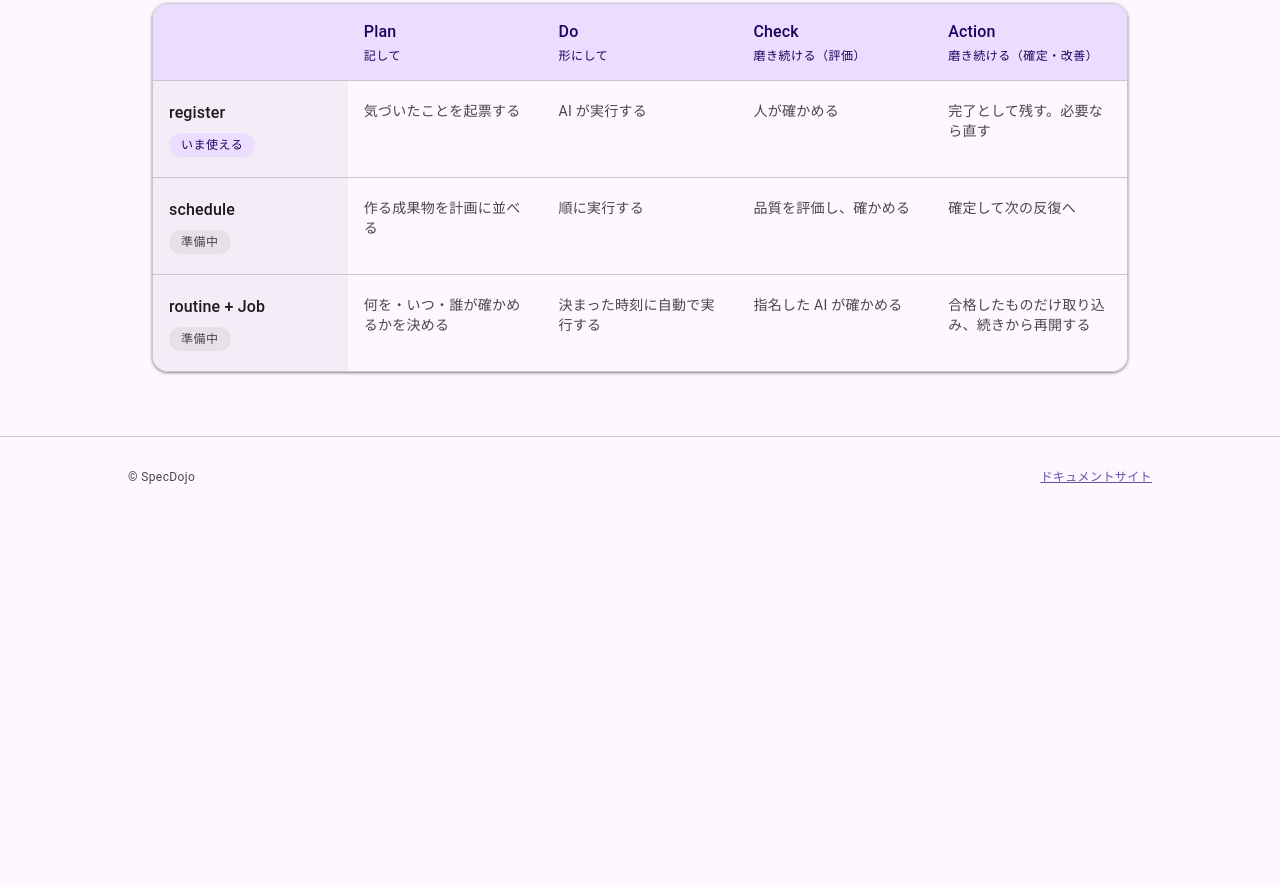
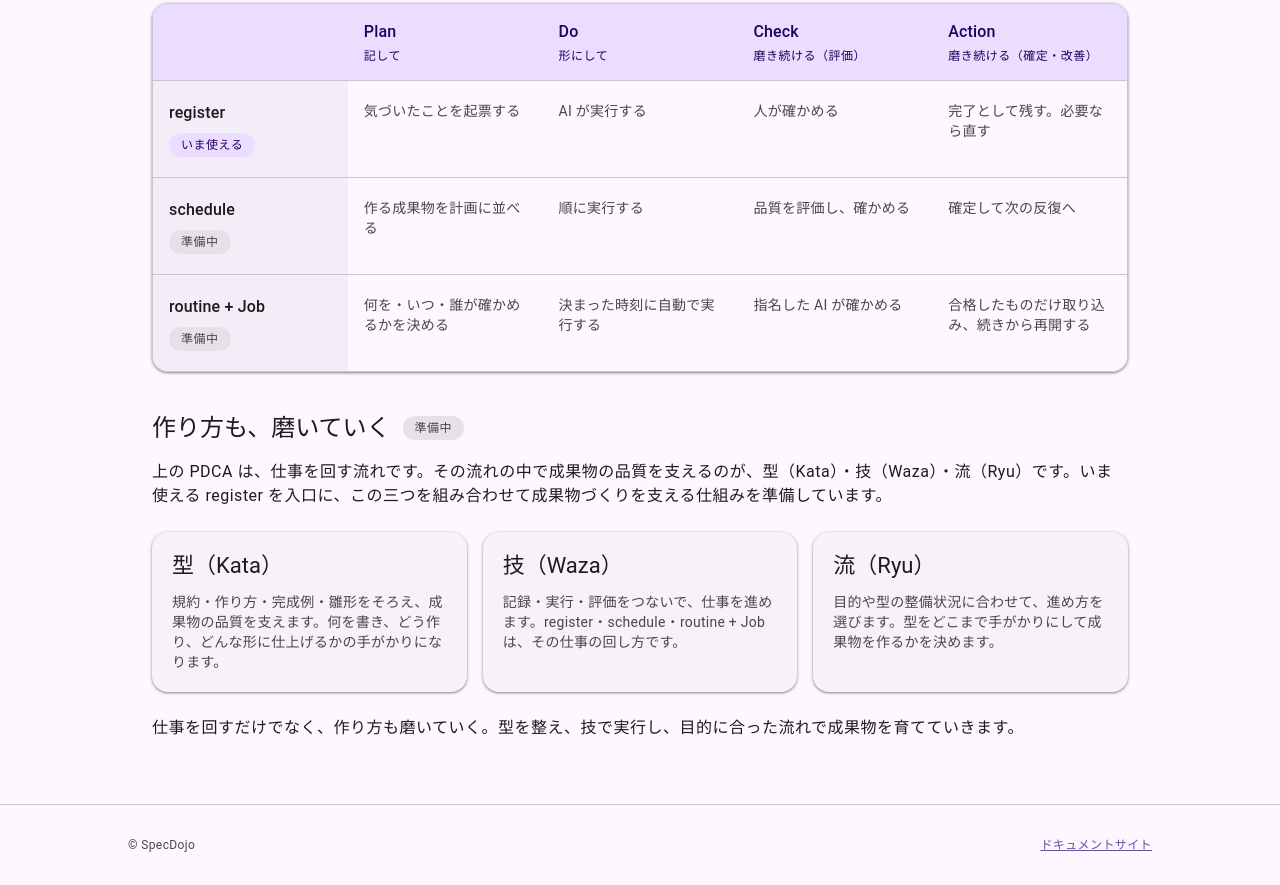
Before and after one commit to specdojo/specdojo-lp, an Astro site: page / in a window 1280 px wide. Shown: the part 10032-10917 px from the top of the page. Before the commit the page ends 10549 px from the top, so only its background shows below. Built offline with nearby package versions, Linux system fonts and the light colour scheme; Astro itself is replaced by a stand-in of ours.

Commit message:
exec(register PJR-MR7S): LP の「これから」に Kata・Waza・Ryu の役割を追記する
Refs: prj-0002:PJR-MR7S

```diff
--- a/src/components/sections/Roadmap.astro
+++ b/src/components/sections/Roadmap.astro
@@ -142,4 +142,45 @@ const roadmapRows: RoadmapRow[] = [
       </div>
     ))}
   </div>
+
+  <div class="mt-10">
+    <div class="flex flex-wrap items-center gap-3">
+      <h3 class="text-headline-small text-on-surface">作り方も、磨いていく</h3>
+      <span class="rounded-full bg-surface-container-highest px-3 py-1 text-label-medium text-on-surface-variant">
+        準備中
+      </span>
+    </div>
+    <p class="mt-4 text-body-large text-on-surface">
+      上の PDCA
+      は、仕事を回す流れです。その流れの中で成果物の品質を支えるのが、型（Kata）・技（Waza）・流（Ryu）です。いま使える
+      register
+      を入口に、この三つを組み合わせて成果物づくりを支える仕組みを準備しています。
+    </p>
+
+    <ul class="mt-6 grid gap-4 md:grid-cols-3">
+      <li class="rounded-large bg-surface-container-low p-5 shadow-elevation-1">
+        <h4 class="text-title-large text-on-surface">型（Kata）</h4>
+        <p class="mt-3 text-body-medium text-on-surface-variant">
+          規約・作り方・完成例・雛形をそろえ、成果物の品質を支えます。何を書き、どう作り、どんな形に仕上げるかの手がかりになります。
+        </p>
+      </li>
+      <li class="rounded-large bg-surface-container-low p-5 shadow-elevation-1">
+        <h4 class="text-title-large text-on-surface">技（Waza）</h4>
+        <p class="mt-3 text-body-medium text-on-surface-variant">
+          記録・実行・評価をつないで、仕事を進めます。register・schedule・routine
+          + Job は、その仕事の回し方です。
+        </p>
+      </li>
+      <li class="rounded-large bg-surface-container-low p-5 shadow-elevation-1">
+        <h4 class="text-title-large text-on-surface">流（Ryu）</h4>
+        <p class="mt-3 text-body-medium text-on-surface-variant">
+          目的や型の整備状況に合わせて、進め方を選びます。型をどこまで手がかりにして成果物を作るかを決めます。
+        </p>
+      </li>
+    </ul>
+
+    <p class="mt-6 text-body-large text-on-surface">
+      仕事を回すだけでなく、作り方も磨いていく。型を整え、技で実行し、目的に合った流れで成果物を育てていきます。
+    </p>
+  </div>
 </section>
```
